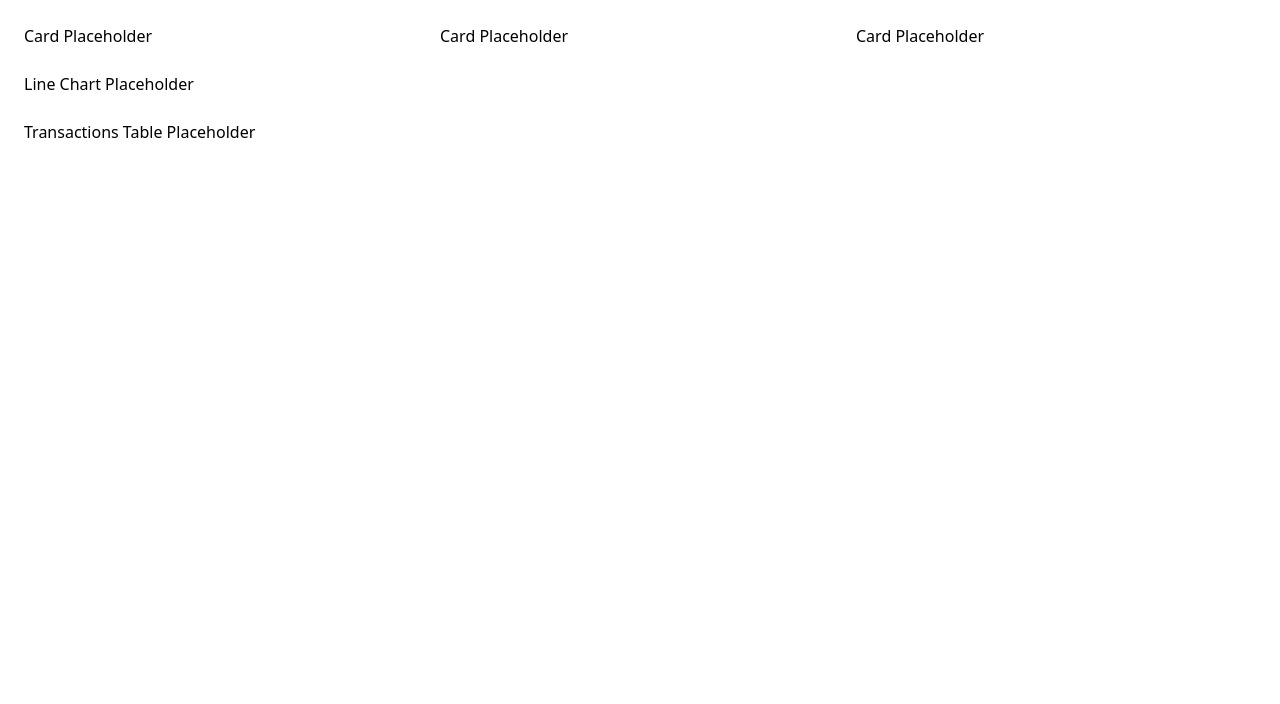
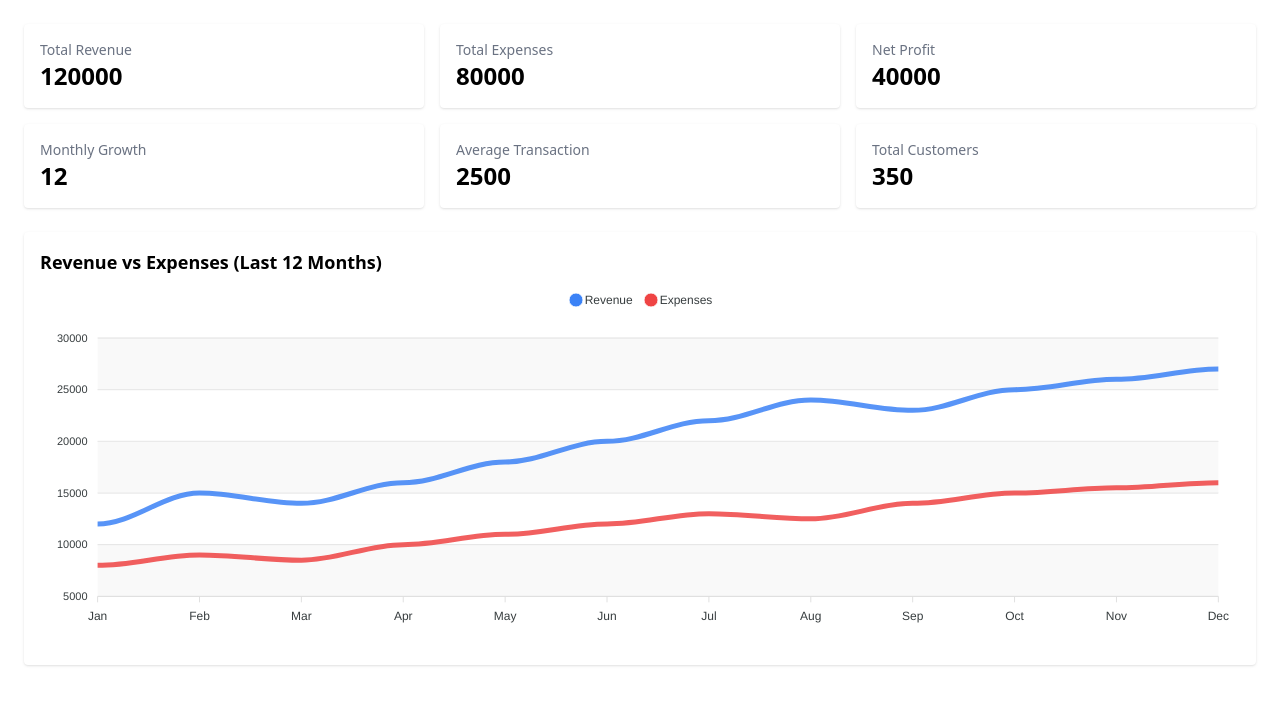
Before and after one commit to Arrrosec/finance-dashboard, a React (Vite) app: page / in a window 1280 px wide. Shown: the top 704 px of the page. Built offline with nearby package versions, Linux system fonts and the light colour scheme.

Commit message:
Added some data and cards + line grpah

```diff
--- a/src/components/cards/KPICard.tsx
+++ b/src/components/cards/KPICard.tsx
@@ -1,4 +1,15 @@
-const KPICard = () => {
-  return <div>Card Placeholder</div>;
+interface KPICardProps {
+  title: string;
+  value: number;
+}
+
+const KPICard = ({ title, value }: KPICardProps) => {
+  return (
+    <div className="bg-white shadow rounded p-4">
+      <h4 className="text-gray-500 text-sm">{title}</h4>
+      <p className="text-2xl font-bold">{value}</p>
+    </div>
+  );
 };
+
 export default KPICard;
--- a/src/components/charts/RevenueExpenesesLineChart.tsx
+++ b/src/components/charts/RevenueExpenesesLineChart.tsx
@@ -1,4 +1,32 @@
+
+import ReactApexChart from "react-apexcharts";
+import type { ApexOptions } from "apexcharts"; // <-- type-only import
+import { revenueExpensesData } from "../../data/mockChatData";
+
 const RevenueExpensesLineChart = () => {
-  return <div>Line Chart Placeholder</div>;
+  const options: ApexOptions = {
+    chart: {
+      id: "revenue-expenses",
+      toolbar: { show: false },
+    },
+    xaxis: {
+      categories: revenueExpensesData.categories,
+    },
+    stroke: { curve: "smooth" },
+    colors: ["#3B82F6", "#EF4444"], // Blue revenue, Red expenses
+    grid: { row: { colors: ["#f3f3f3", "transparent"], opacity: 0.5 } },
+    legend: { position: "top" },
+    dataLabels: { enabled: false },
+  };
+
+  const series = revenueExpensesData.series;
+
+  return (
+    <div className="bg-white shadow rounded p-4">
+      <h3 className="text-lg font-bold mb-2">Revenue vs Expenses (Last 12 Months)</h3>
+      <ReactApexChart options={options} series={series} type="line" height={350} />
+    </div>
+  );
 };
+
 export default RevenueExpensesLineChart;
--- /dev/null
+++ b/src/data/mockChatData.ts
@@ -0,0 +1,13 @@
+export const revenueExpensesData = {
+  series: [
+    {
+      name: "Revenue",
+      data: [12000, 15000, 14000, 16000, 18000, 20000, 22000, 24000, 23000, 25000, 26000, 27000],
+    },
+    {
+      name: "Expenses",
+      data: [8000, 9000, 8500, 10000, 11000, 12000, 13000, 12500, 14000, 15000, 15500, 16000],
+    },
+  ],
+  categories: ["Jan","Feb","Mar","Apr","May","Jun","Jul","Aug","Sep","Oct","Nov","Dec"],
+};
--- /dev/null
+++ b/src/data/mockExpeneses.ts
@@ -0,0 +1,7 @@
+// src/data/mockExpenses.ts
+export const expensesByCategory = [
+  { category: "Salaries", value: 50000 },
+  { category: "Marketing", value: 15000 },
+  { category: "Operations", value: 10000 },
+  { category: "Other", value: 5000 },
+];
--- /dev/null
+++ b/src/data/mockKPIs.ts
@@ -0,0 +1,9 @@
+// src/data/mockKPIs.ts
+export const kpis = [
+  { title: "Total Revenue", value: 120000 },
+  { title: "Total Expenses", value: 80000 },
+  { title: "Net Profit", value: 40000 },
+  { title: "Monthly Growth", value: 12 }, // percent
+  { title: "Average Transaction", value: 2500 },
+  { title: "Total Customers", value: 350 },
+];
--- /dev/null
+++ b/src/data/mockTransaction.ts
@@ -0,0 +1,7 @@
+// src/data/mockTransactions.ts
+export const transactions = [
+  { id: "T001", customer: "Alice", amount: 1200, status: "Paid", date: "2026-01-10" },
+  { id: "T002", customer: "Bob", amount: 850, status: "Pending", date: "2026-01-11" },
+  { id: "T003", customer: "Charlie", amount: 430, status: "Paid", date: "2026-01-12" },
+  // ... up to 10–20 rows
+];
--- a/src/pages/Dashboard.tsx
+++ b/src/pages/Dashboard.tsx
@@ -1,19 +1,19 @@
 import KPICard from "../components/cards/KPICard";
+import { kpis } from "../data/mockKPIs";
 import RevenueExpensesLineChart from "../components/charts/RevenueExpenesesLineChart";
-import TransactionsTable from "../components/tables/TransactionsTable";
 
 const Dashboard = () => {
   return (
     <div className="p-6 space-y-6">
+      {/* KPI Cards */}
       <div className="grid grid-cols-3 gap-4">
-        <KPICard />
-        <KPICard />
-        <KPICard />
+        {kpis.map((kpi) => (
+          <KPICard key={kpi.title} title={kpi.title} value={kpi.value} />
+        ))}
       </div>
 
+      {/* Line Chart */}
       <RevenueExpensesLineChart />
-
-      <TransactionsTable />
     </div>
   );
 };
```
